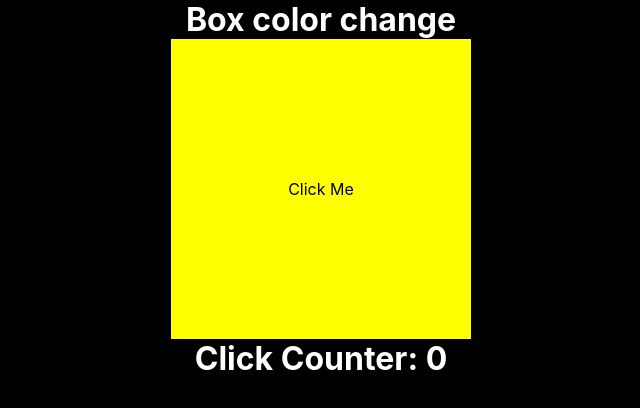
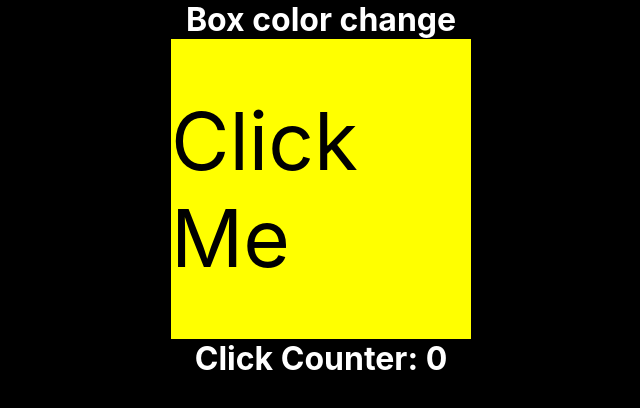
Before and after one commit to LawrenceObote/React-Box-Color, a React (Create React App) app: page / in a window 1280 px wide. Shown: the top 408 px of the page, without its empty margins (319-959 px from the left). Built offline with nearby package versions, Linux system fonts and the light colour scheme.

Commit message:
Changed font size

```diff
--- a/public/index.html
+++ b/public/index.html
@@ -25,6 +25,7 @@
       Learn how to configure a non-root public URL by running `npm run build`.
     -->
     <title>React App</title>
+
   </head>
   <body>
     <noscript>You need to enable JavaScript to run this app.</noscript>
--- a/src/App.css
+++ b/src/App.css
@@ -24,4 +24,5 @@ h1{
   justify-content: center;
   align-items: center;
   margin: 0 auto;
+  font-size: 80px;
 }
```
